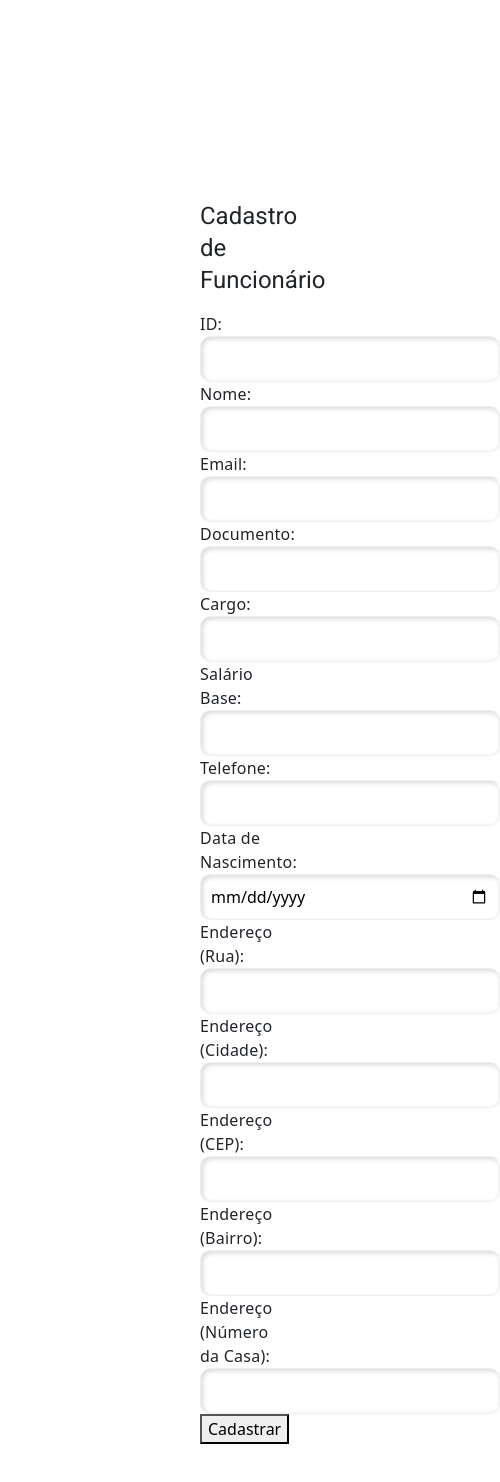
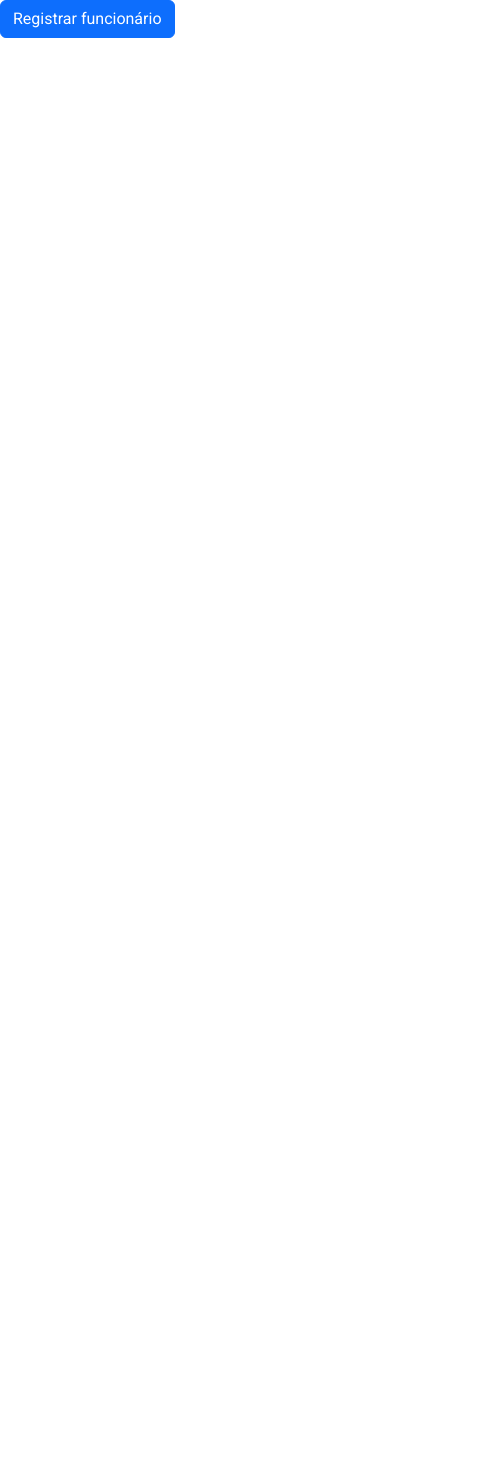
Before and after one commit to DevRody/WageWise, an Angular app: page /cadastro in a window 390 px wide. Shown: the top 1482 px of the page, 500 px wide, since content can reach past the window. After the commit the page ends 844 px from the top, so only its background shows below. Built offline with nearby package versions, Linux system fonts and the light colour scheme.

Commit message:
segundo commit

```diff
--- a/src/app/app-routing.module.ts
+++ b/src/app/app-routing.module.ts
@@ -1,13 +1,15 @@
+
 import { NgModule } from '@angular/core';
 import { RouterModule, Routes } from '@angular/router';
 import { LoginComponent } from './pages/login/login.component';
 import { FolhaComponent } from './pages/folha/folha.component';
-import { CadastroComponent } from './pages/cadastro/cadastro.component';
+import { ListagemFuncionariosComponent } from './pages/listagem-funcionarios/listagem-funcionarios.component';
+
 
 const routes: Routes = [
   {path:'',component:LoginComponent},
   {path:'folha',component:FolhaComponent},
-  {path:'cadastro',component:CadastroComponent},
+  {path:'cadastro',component:ListagemFuncionariosComponent},
 ];
 
 @NgModule({
--- a/src/app/app.module.ts
+++ b/src/app/app.module.ts
@@ -8,8 +8,9 @@ import { AppComponent } from './app.component';
 import { BrowserAnimationsModule } from '@angular/platform-browser/animations';
 import { LoginComponent } from './pages/login/login.component';
 import { FolhaComponent } from './pages/folha/folha.component';
-import { CadastroComponent } from './pages/cadastro/cadastro.component';
+import { CadastroComponent } from './pages/listagem-funcionarios/cadastro/cadastro.component';
 import {MatDialogModule} from '@angular/material/dialog';
+import { ListagemFuncionariosComponent } from './pages/listagem-funcionarios/listagem-funcionarios.component';
 
 @NgModule({
   declarations: [
@@ -17,6 +18,7 @@ import {MatDialogModule} from '@angular/material/dialog';
     LoginComponent,
     FolhaComponent,
     CadastroComponent,
+    ListagemFuncionariosComponent,
   ],
   imports: [
     BrowserModule,
--- a/src/app/pages/cadastro/cadastro.component.html
+++ /dev/null
@@ -1,45 +0,0 @@
-<body>
-    <h1>Cadastro de Funcionário</h1>
-    <form>
-        <label for="nome">ID:</label>
-        <input type="number" id="id" name="id" required>
-
-        <label for="nome">Nome:</label>
-        <input type="text" id="nome" name="nome" required>
-
-        <label for="email">Email:</label>
-        <input type="email" id="email" name="email" required>
-
-        <label for="documento">Documento:</label>
-        <input type="text" id="documento" name="documento" required>
-
-        <label for="cargo">Cargo:</label>
-        <input type="text" id="cargo" name="cargo" required>
-
-        <label for="salario">Salário Base:</label>
-        <input type="number" id="salario" name="salario" required>
-
-        <label for="telefone">Telefone:</label>
-        <input type="tel" id="telefone" name="telefone" required>
-
-        <label for="nascimento">Data de Nascimento:</label>
-        <input type="date" id="nascimento" name="nascimento" required>
-
-        <label for="rua">Endereço (Rua):</label>
-        <input type="text" id="rua" name="rua" required>
-
-        <label for="cidade">Endereço (Cidade):</label>
-        <input type="text" id="cidade" name="cidade" required>
-
-        <label for="cep">Endereço (CEP):</label>
-        <input type="text" id="cep" name="cep" required>
-
-        <label for="bairro">Endereço (Bairro):</label>
-        <input type="text" id="bairro" name="bairro" required>
-
-        <label for="numero">Endereço (Número da Casa):</label>
-        <input type="text" id="numero" name="numero" required>
-
-        <button type="submit">Cadastrar</button>
-    </form>
-</body>
--- a/src/app/pages/cadastro/cadastro.component.scss
+++ /dev/null
@@ -1,18 +0,0 @@
-body {
-    margin: 100px;
-    padding: 100px
-}
-
-form {
-    background-color: #f7f7f7;
-}
-
-input {
-    display: flex;
-    flex-direction: column;
-    width: 300px;
-    padding: 10px;
-    border: 0.15px solid #cccccc4e;
-    border-radius: 10px;
-    box-shadow: inset 2px 2px 5px rgba(0, 0, 0, 0.15);
-}
--- /dev/null
+++ b/src/app/pages/listagem-funcionarios/cadastro/cadastro.component.html
@@ -0,0 +1,72 @@
+
+<section class="container-modal">
+    <div>
+    <form class="row g-3">
+      <div class="col-md-6">
+        <label for="inputEmail4" class="form-label">Nome completo</label>
+        <input type="email" class="form-control" id="inputEmail4">
+      </div>
+      <div class="col-md-2">
+        <label for="inputPassword4" class="form-label">Data de nascimento</label>
+        <input type="text" class="form-control" id="inputPassword4">
+      </div>
+      <div class="col-12">
+        <label for="inputAddress" class="form-label">Endereço</label>
+        <input type="text" class="form-control" id="inputAddress" placeholder="Rua">
+      </div>
+      <div class="col-12">
+        <label for="inputAddress2" class="form-label">Bairro</label>
+        <input type="text" class="form-control" id="inputAddress2" placeholder=" ">
+      </div>
+      <div class="col-md-6">
+        <label for="inputCity" class="form-label">Cidade</label>
+        <input type="text" class="form-control" id="inputCity">
+      </div>
+      <div class="col-md-4">
+        <label for="inputState" class="form-label">Estado</label>
+        <select id="inputState" class="form-select">
+          <option selected>São Paulo</option>
+          <option selected>Minas Gerais</option>
+          <option selected>Choose...</option>
+          <option selected>Choose...</option>
+          <option selected>Choose...</option>
+          <option>...</option>
+        </select>
+      </div>
+      <div class="col-md-2">
+        <label for="inputZip" class="form-label">CEP</label>
+        <input type="text" class="form-control" id="inputZip">
+      </div>
+    </form><form class="row g-3">
+      <div class="col-md-6">
+        <label for="inputEmail4" class="form-label">E-mail</label>
+        <input type="email" class="form-control" id="inputEmail4" placeholder="email@example.com">
+      </div>
+      <div class="col-md-6">
+        <label for="inputPassword4" class="form-label">Telefone</label>
+        <input type="text" class="form-control" id="inputPassword4">
+      </div>
+      <div class="col-md-6">
+        <label for="inputJob" class="form-label">Cargo</label>
+        <select id="inputJob" class="form-select">
+          <option selected>Desenvolvedor</option>
+          <option selected>Designer</option>
+          <option selected>Analista</option>
+          <option selected>Choose...</option>
+          <option selected>Choose...</option>
+          <option>...</option>
+        </select>
+      </div>
+      <div class="col-md-2">
+        <label for="inputZip" class="form-label">Salário base</label>
+        <input type="text" class="form-control" id="inputZip">
+      </div>
+      <div class="col-12">
+      </div>
+    </form>
+  </div>
+  <div>
+    <button type="button" class="btn btn-secondary" data-bs-dismiss="modal">Voltar</button>
+    <button type="button" class="btn btn-primary">Cadastrar</button>
+  </div>
+</section>
--- /dev/null
+++ b/src/app/pages/listagem-funcionarios/cadastro/cadastro.component.scss
@@ -0,0 +1,5 @@
+.container-modal {
+    background-color: red;
+    height: 100%;
+    width: 100%;
+}
--- /dev/null
+++ b/src/app/pages/listagem-funcionarios/listagem-funcionarios.component.html
@@ -0,0 +1,3 @@
+<button type="button" class="btn btn-primary" data-bs-toggle="modal" data-bs-target="#exampleModal" (click)="openModal()">
+    Registrar funcionário
+  </button>
--- /dev/null
+++ b/src/app/pages/listagem-funcionarios/listagem-funcionarios.component.ts
@@ -0,0 +1,25 @@
+import { Component } from '@angular/core';
+import { MatDialog } from '@angular/material/dialog';
+import { CadastroComponent } from './cadastro/cadastro.component';
+
+@Component({
+  selector: 'app-listagem-funcionarios',
+  templateUrl: './listagem-funcionarios.component.html',
+  styleUrls: ['./listagem-funcionarios.component.scss']
+})
+export class ListagemFuncionariosComponent {
+
+  constructor(private dialog:MatDialog) {
+
+  }
+
+  openModal() {
+    this.dialog.open(CadastroComponent,{
+      panelClass:"dialog"
+    })
+
+  }
+
+
+
+}
--- a/src/styles.scss
+++ b/src/styles.scss
@@ -4,3 +4,12 @@
 
 //html, body { height: 100%; }
 //body {font-family: "Open Sans" }
+
+.dialog > mat-dialog-container {
+    padding: 0 !important;
+    margin: 0 !important;
+    border: solid 2px rgba(0, 0, 0, 0.196);
+    border-radius: 8px;
+    width: 1000px;
+    height: 80vh;
+}
```
Also changed, not shown: src/app/pages/listagem-funcionarios/cadastro/cadastro.component.ts (renamed from src/app/pages/cadastro/cadastro.component.ts), src/app/pages/listagem-funcionarios/listagem-funcionarios.component.scss (added), 2 other files (tests, documents, lock files or other folders).
